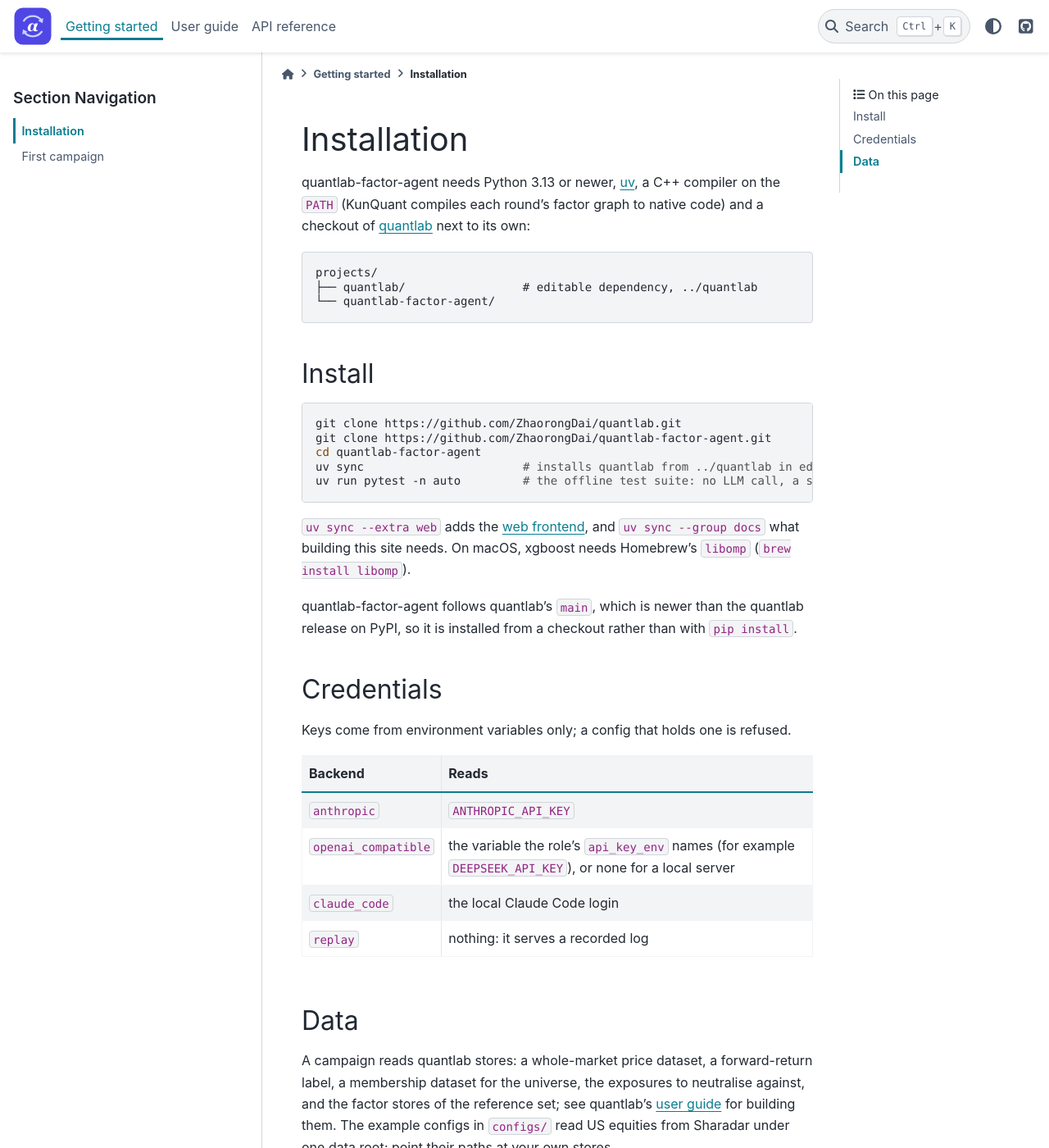
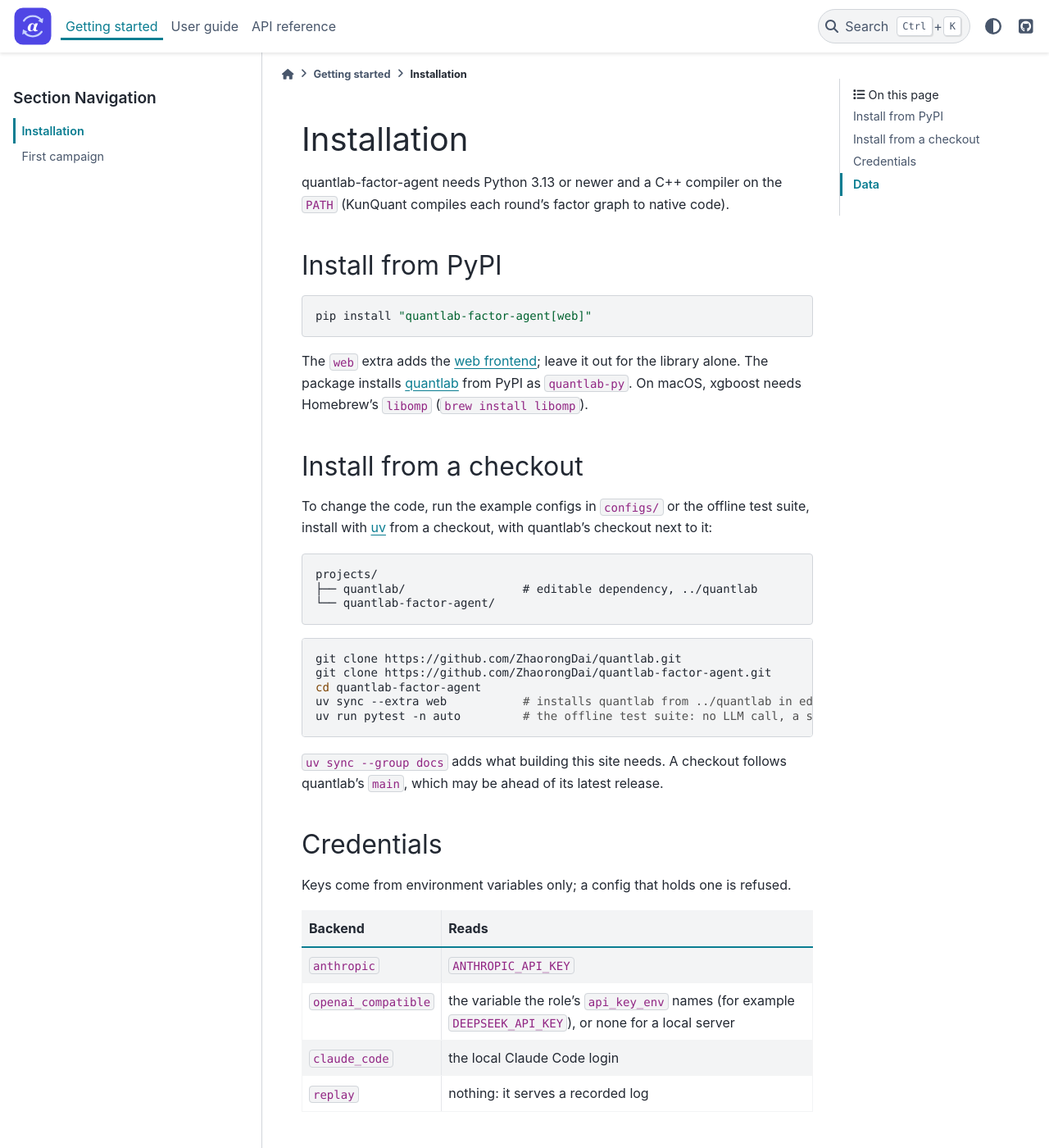
Before and after one commit to ZhaorongDai/quantlab-factor-agent, a Sphinx documentation site: the page built from docs/getting-started/installation.md, in a window 1280 px wide and 1400 px high. Shown: the whole window at 82% size. Built offline with Sphinx 7.4.7 and the PyData theme 0.15.4, drawn with Linux system fonts in a browser that asks for light colours.

Commit message:
Release 0.1.0: the package depends on quantlab-py>=0.3.1 from PyPI, which has quantlab.factor.kunquant_nan, so it installs with pip install quantlab-factor-agent; README.md, README.zh-CN.md and the installation page lead with that and keep the checkout for working on the code, the READMEs show quantlab's row of badges (CI, docs, PyPI, Python, platform, license, changelog, status, quantlab, KunQuant), and README.md's links and images are absolute so that PyPI shows them; the changelog's entries move under 0.1.0

````diff
--- a/docs/getting-started/installation.md
+++ b/docs/getting-started/installation.md
@@ -1,8 +1,22 @@
 # Installation
 
-quantlab-factor-agent needs Python 3.13 or newer, [uv](https://docs.astral.sh/uv/), a C++
-compiler on the `PATH` (KunQuant compiles each round's factor graph to native code) and a
-checkout of [quantlab](https://github.com/ZhaorongDai/quantlab) next to its own:
+quantlab-factor-agent needs Python 3.13 or newer and a C++ compiler on the `PATH` (KunQuant
+compiles each round's factor graph to native code).
+
+## Install from PyPI
+
+```bash
+pip install "quantlab-factor-agent[web]"
+```
+
+The `web` extra adds the [web frontend](../user-guide/web.md); leave it out for the library
+alone. The package installs [quantlab](https://github.com/ZhaorongDai/quantlab) from PyPI
+as `quantlab-py`. On macOS, xgboost needs Homebrew's `libomp` (`brew install libomp`).
+
+## Install from a checkout
+
+To change the code, run the example configs in `configs/` or the offline test suite, install
+with [uv](https://docs.astral.sh/uv/) from a checkout, with quantlab's checkout next to it:
 
 ```text
 projects/
@@ -10,22 +24,16 @@ projects/
 └── quantlab-factor-agent/
 ```
 
-## Install
-
 ```bash
 git clone https://github.com/ZhaorongDai/quantlab.git
 git clone https://github.com/ZhaorongDai/quantlab-factor-agent.git
 cd quantlab-factor-agent
-uv sync                       # installs quantlab from ../quantlab in editable mode
+uv sync --extra web           # installs quantlab from ../quantlab in editable mode
 uv run pytest -n auto         # the offline test suite: no LLM call, a synthetic market
 ```
 
-`uv sync --extra web` adds the [web frontend](../user-guide/web.md), and
-`uv sync --group docs` what building this site needs. On macOS, xgboost needs Homebrew's
-`libomp` (`brew install libomp`).
-
-quantlab-factor-agent follows quantlab's `main`, which is newer than the quantlab release on
-PyPI, so it is installed from a checkout rather than with `pip install`.
+`uv sync --group docs` adds what building this site needs. A checkout follows quantlab's
+`main`, which may be ahead of its latest release.
 
 ## Credentials
 
--- a/pyproject.toml
+++ b/pyproject.toml
@@ -28,9 +28,9 @@ dependencies = [
     "openai>=3.37.0",
     "psutil>=7.2.2",
     "pyyaml>=6.0.3",
-    # Needs quantlab's main, newer than the 0.2.0 on PyPI: pin the release that follows
-    # 0.2.0 here before releasing this package (see CONTRIBUTING.md).
-    "quantlab-py",
+    # quantlab.factor.kunquant_nan is new in 0.3.1; a release that needs a newer quantlab
+    # raises this bound (see CONTRIBUTING.md).
+    "quantlab-py>=0.3.1",
 ]
 
 [project.urls]
````
Also changed, not shown: CHANGELOG.md (+3 -1 lines), README.md (+36 -25 lines), README.zh-CN.md (+16 -6 lines), 1 other file.
